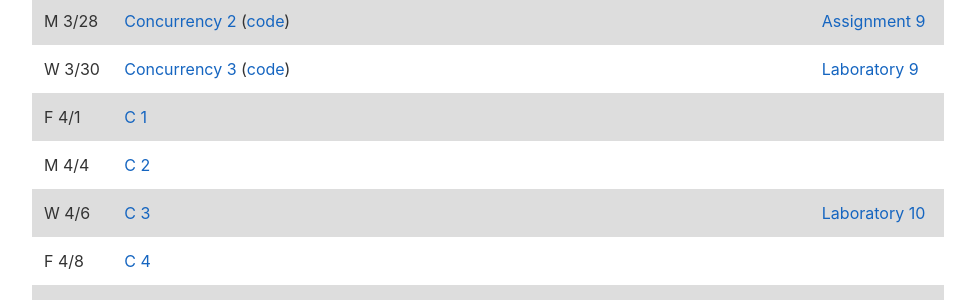
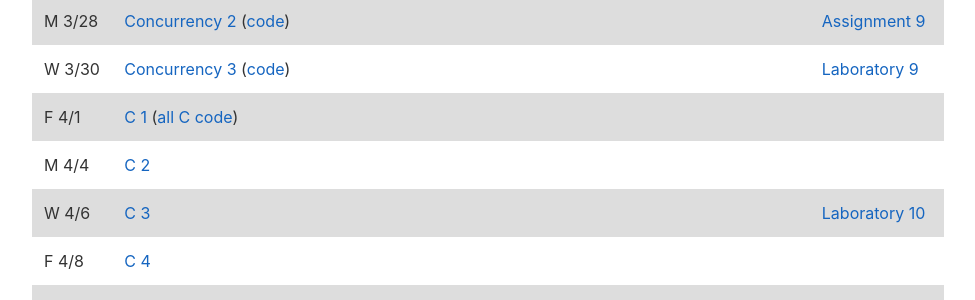
Before and after one commit to jacksonjw12/mbannister.github.io, a Jekyll site: the page built from _teaching/62-s16/index.md, in a window 1280 px wide and 900 px high, scrolled down 3799 px. Shown: the part 153-453 px from the top of the window, without its empty margins (152-1127 px from the left). Built offline with Jekyll 4.4.1, drawn with Linux system fonts in a browser that asks for light colours; formulas are drawn with MathJax 3.

Commit message:
Link to C code examples

```diff
--- a/_teaching/62-s16/index.md
+++ b/_teaching/62-s16/index.md
@@ -127,7 +127,7 @@ W 3/23 | [Concurrency 1](Lecture23/Lecture23.pdf) ([code](https://github.com/mba
 F 3/25 | __César Chávez Day__ |
 M 3/28 | [Concurrency 2](Lecture24/Lecture24.pdf) ([code](https://github.com/mbannister/mbannister.github.io/tree/master/_teaching/62-s16/Lecture22/code))| | | [Assignment 9](Assignment09/Assignment09.html) <!-- Week 9 -->
 W 3/30 | [Concurrency 3](Lecture25/Lecture25.pdf) ([code](https://github.com/mbannister/mbannister.github.io/tree/master/_teaching/62-s16/Lecture22/code))| | | [Laboratory 9](Lab09/Lab09.html)
-F 4/1  | [C 1](Lecture26/Lecture26.pdf) |
+F 4/1  | [C 1](Lecture26/Lecture26.pdf) ([all C code](https://github.com/mbannister/CExamples)) |
 M 4/4  | [C 2](Lecture27/Lecture27.pdf) | | | <!-- Week 10 -->
 W 4/6  | [C 3](Lecture28/Lecture28.pdf) | | | [Laboratory 10](Lab10/Lab10.html)
 F 4/8  | [C 4](Lecture29/Lecture29.pdf) |
```
